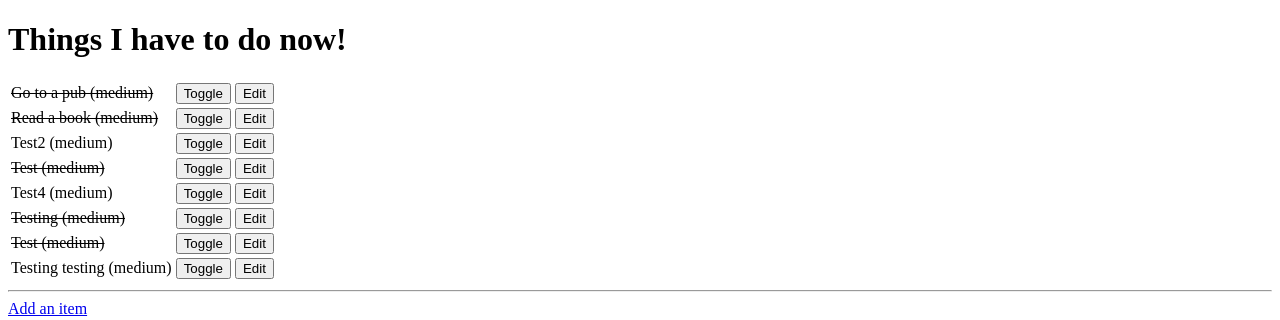
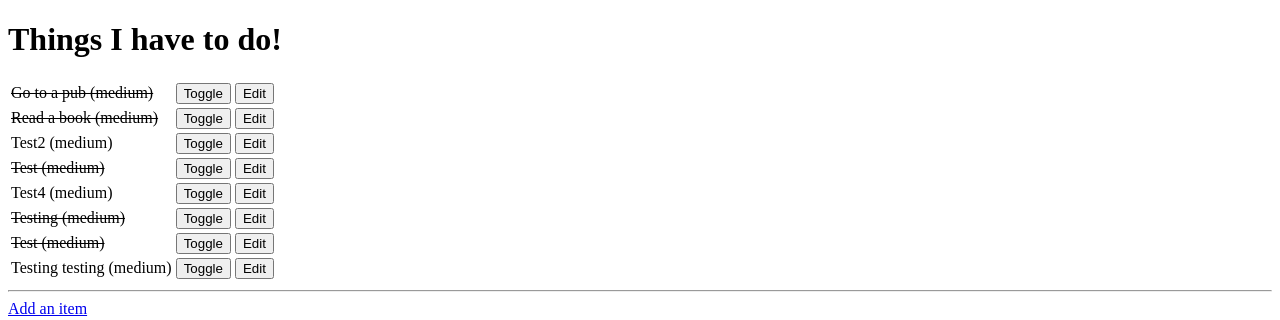
Before and after one commit to gabrielamuller/django_todo, a Django app: page / in a window 1280 px wide. Shown: the top 320 px of the page. Run offline with Django 3.2, Linux system fonts and the light colour scheme; data comes from the database, SQL or seed files in the repository.

Commit message:
Remove now

```diff
--- a/todoitem/templates/index.html
+++ b/todoitem/templates/index.html
@@ -7,7 +7,7 @@
     <title>Document</title>
 </head>
 <body>
-   <h1>Things I have to do now!</h1>
+   <h1>Things I have to do!</h1>
 
    <table>
         {% for item in items %}
```
